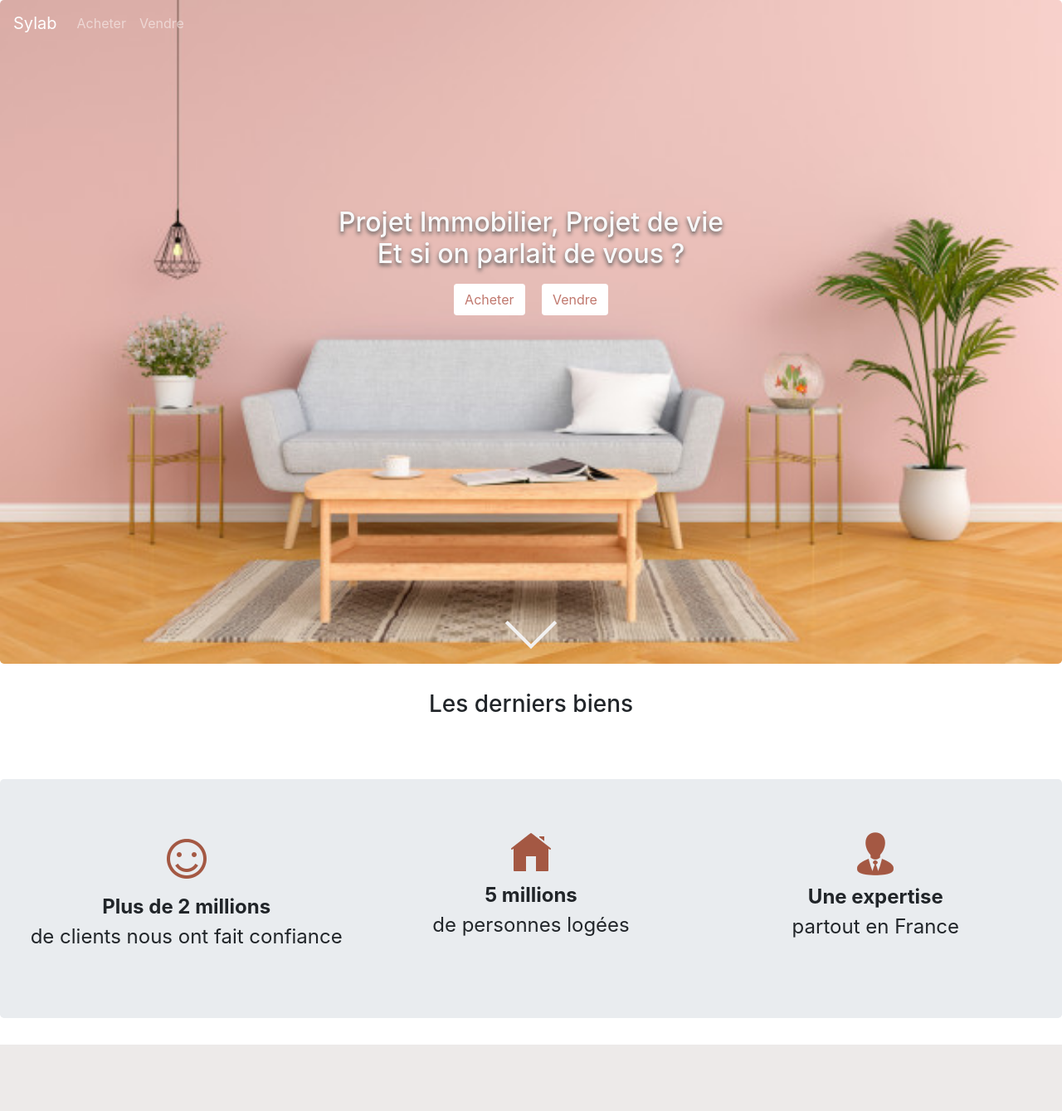
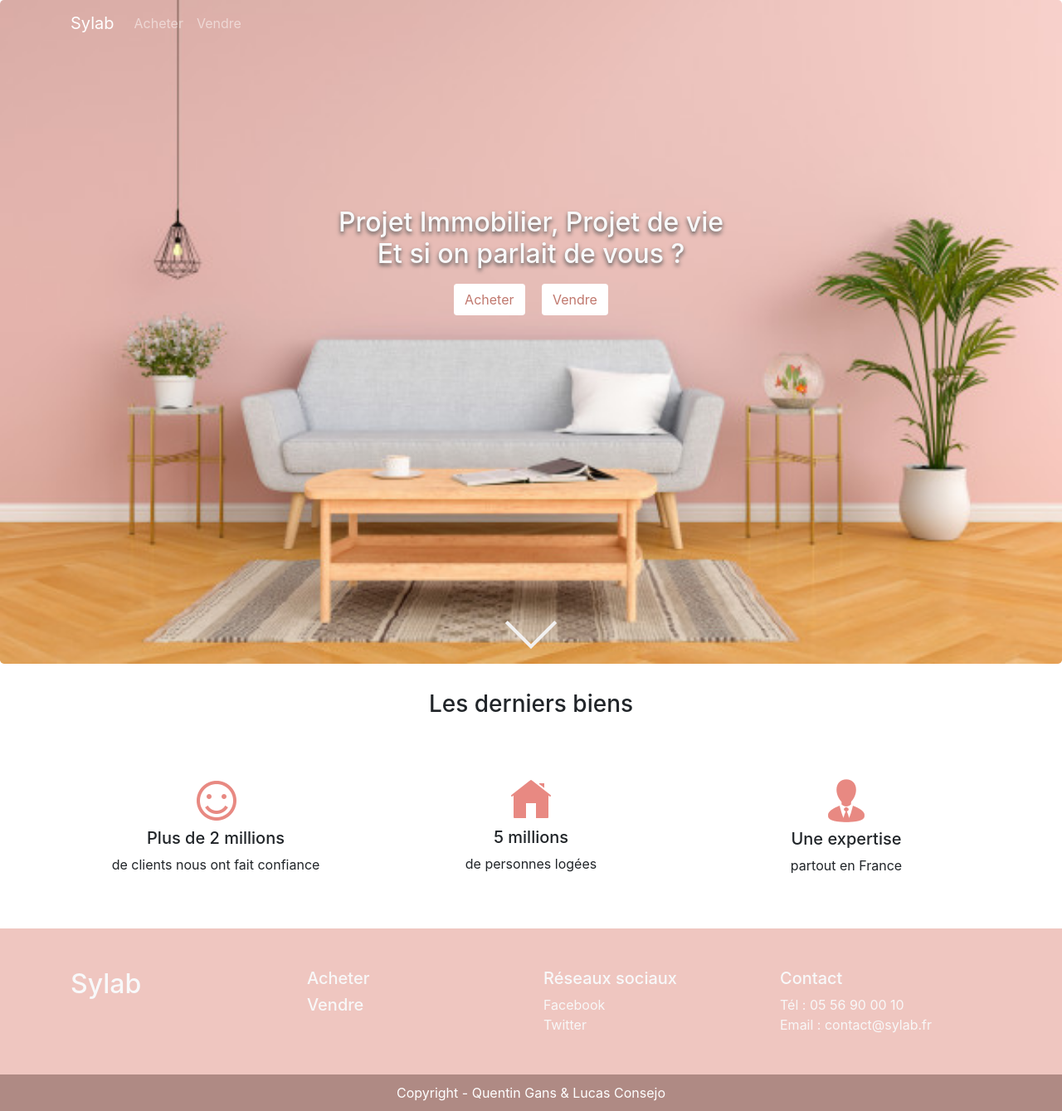
Before and after one commit to QuentG/Sylab, a Symfony app: template templates/home.html.twig in a window 1280 px wide. Shown: the whole page at 83% size. Before the commit the page ends 1259 px from the top, so only its background shows below. Run offline with Twig, Linux system fonts and the light colour scheme; the template is opened without the code that fills it, so the values that code supplies are empty; some libraries are stand-ins or nearby versions.

Commit message:
update design home

```diff
--- a/public/static/css/styles.css
+++ b/public/static/css/styles.css
@@ -1,4 +1,8 @@
 /*   Styles home   */
+
+#navbar{
+    background-color: rgba(0, 0, 0, 0);
+}
 #fond-home{
     background-image: url(../img/home/fond-search-home.jpg);
     background-size: cover;
@@ -34,12 +38,24 @@
     background-color: #CC0033;
     border-color: white;
 }
-#info-icon{
-    /*background-image: url(../img/home/footer-background.png);*/
-    background-position-y: center;
-    background-size: cover;
-    background-repeat: no-repeat;
-    font-size: 1.5em;
+#footer{
+    background-color: #efc6c0;
+}
+#footer a{
+    color: rgb(248, 248, 248);
+}
+#footer a:hover{
+    text-decoration: none;
+}
+#copyright{
+    background-color: #AF8A84;
+}
+#copyright p{
+   color: white;
+   padding-top: 10px;
+   padding-bottom: 10px;
+   text-align: center;
+   margin: 0;
 }
 .img-size{
     height: 150px;
@@ -51,6 +67,3 @@
     width: 700px;
     height: 300px;
 }
-#navbar{
-    background-color: rgba(0, 0, 0, 0);
-}
--- a/templates/base.html.twig
+++ b/templates/base.html.twig
@@ -11,6 +11,7 @@
     </head>
     <body>
         <nav id="navbar" class="navbar fixed-top navbar-expand-lg navbar-dark">
+            <div class="container">
                 <a class="navbar-brand" href="{{ path('home') }}">
                     Sylab
                 </a>
@@ -28,6 +29,7 @@
                     </li>
                     </ul>
                 </div>
+            </div>
         </nav>
         {% block body %}{% endblock %}
         <script src="https://code.jquery.com/jquery-3.3.1.js" integrity="sha256-2Kok7MbOyxpgUVvAk/HJ2jigOSYS2auK4Pfzbm7uH60=" crossorigin="anonymous"></script>
--- a/templates/home.html.twig
+++ b/templates/home.html.twig
@@ -21,8 +21,8 @@
         </div>
     </div>
 
-    <div id="biens-recents" class="container">
-        <div class="row">
+    <div class="container">
+        <div id="biens-recents" class="row">
             <div class="col-md-12 text-center">
                 <h3>Les derniers biens</h3>
             </div>
@@ -46,29 +46,58 @@
                 </div>
             </div>
         </div>
-    </div>
 
-    <div id="info-icon" class="jumbotron mt-5">
-        <div id="footer">
+        <div id="info-icon" class="mt-5">
             <div class="row">
                 <div class="col-md-4 text-center">
                     <img class="" src="/static/img/home/icons/icon-smile.png" alt="Icon">
-                    <p class="mt-2"><strong>Plus de 2 millions</strong><br>
-                        de clients nous ont fait confiance</p>
+                    <h5 class="mt-2">Plus de 2 millions</h5>
+                    <p>de clients nous ont fait confiance</p>
                 </div>
 
-                 <div class="col-md-4 text-center">
+                <div class="col-md-4 text-center">
                     <img class="" src="/static/img/home/icons/icon-home.png" alt="Icon">
-                     <p class="mt-2"><strong>5 millions</strong><br>
-                         de personnes logées</p>
+                    <h5 class="mt-2">5 millions</h5>
+                    <p>de personnes logées</p>
                 </div>
 
-                 <div class="col-md-4 text-center">
+                <div class="col-md-4 text-center">
                     <img class="" src="/static/img/home/icons/icon-businessman.png" alt="Icon">
-                    <p class="mt-2"><strong>Une expertise</strong><br>
-                        partout en France</p>
+                    <h5 class="mt-2">Une expertise</h5>
+                    <p>partout en France</p>
                 </div>
             </div>
+        </div>
+    </div>
+
+    <div id="footer" class="mt-5">
+        <div class="container">
+            <div class="row pt-5 pb-5">
+                <div class="col-md-3">
+                    <h2 class="text-light">Sylab</h2>
+                </div>
+
+                <div class="col-md-3">
+                    <a href="{{ path('buy') }}"><h5>Acheter</h5></a>
+                    <a href="{{ path('sell') }}"><h5>Vendre</h5></a>
+                </div>
+
+                <div class="col-md-3">
+                    <h5 class="text-light">Réseaux sociaux</h5>
+                    <a href="https://www.facebook.com" target="_blank">Facebook</a><br>
+                    <a href="https://www.twitter.com" target="_blank">Twitter</a><br>
+                </div>
+
+                <div class="col-md-3">
+                    <h5 class="text-light">Contact</h5>
+                    <a href="tel:0556900010">Tél : 05 56 90 00 10</a><br>
+                    <a href="mailto:contact@sylab.fr">Email : contact@sylab.fr</a><br>
+                </div>
+            </div>
+        </div>
+
+        <div id="copyright">
+            <p>Copyright - Quentin Gans & Lucas Consejo</p>
         </div>
     </div>
 
```
Also changed, not shown: public/static/img/home/icons/icon-arrow2.png (deleted), public/static/img/home/icons/icon-businessman.png, public/static/img/home/icons/icon-home.png, public/static/img/home/icons/icon-smile.png. Lines whose indentation alone changed are shown as unchanged.
